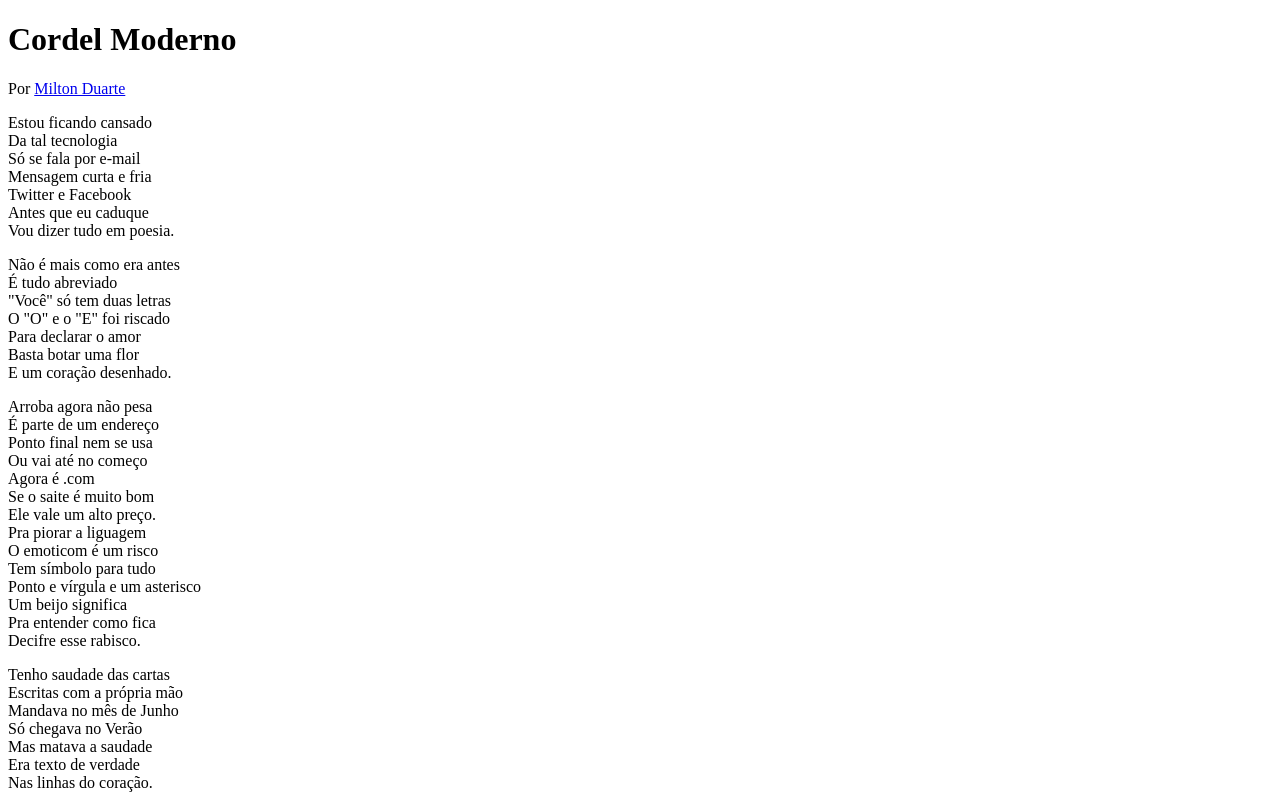
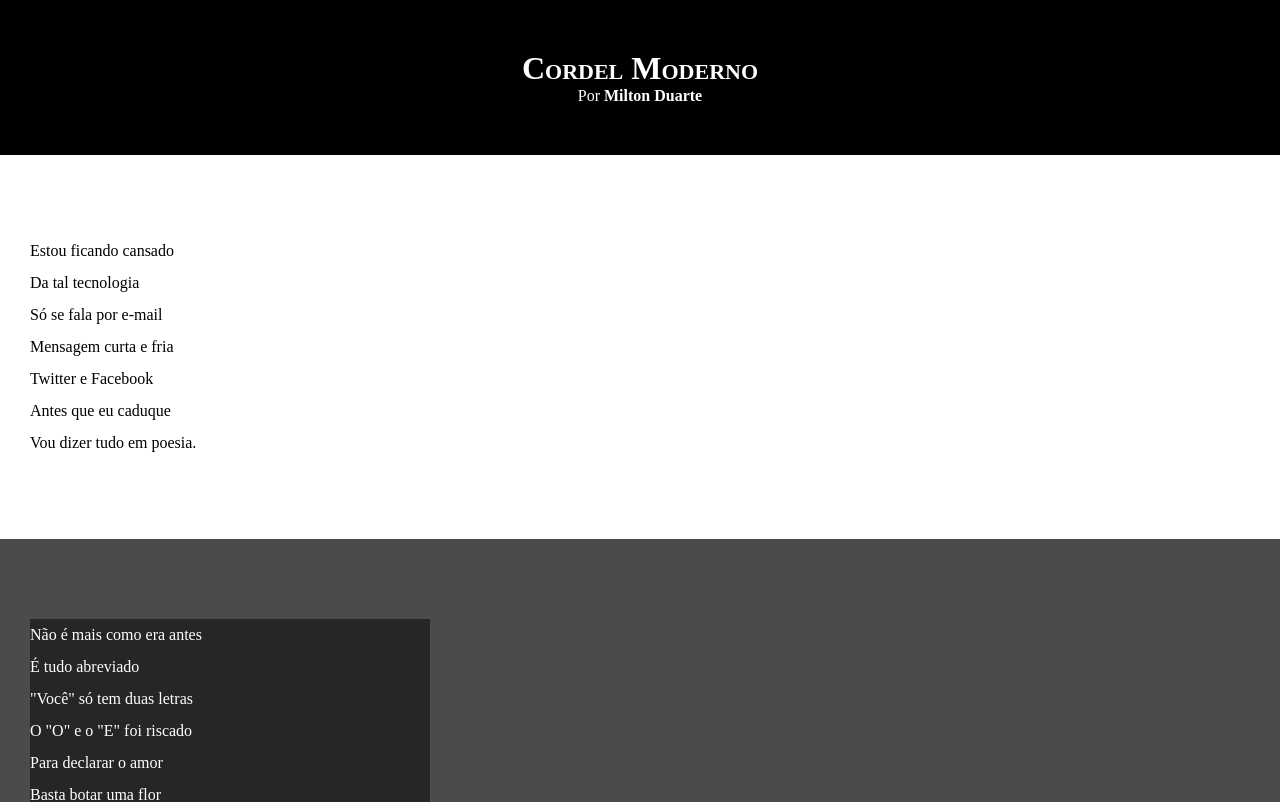
Before and after one commit to Saile-dev/HTML-CSS, a plain HTML site: page z desafios/des012/index.html in a window 1280 px wide. Shown: the top 802 px of the page. Drawn offline with Linux system fonts and the light colour scheme.

Commit message:
Atualizei  minha pasta ex012

```diff
--- a/z desafios/des012/index.html
+++ b/z desafios/des012/index.html
@@ -15,7 +15,7 @@
 
 
 
-    <section>
+    <section class="normal">
         <p>
             Estou ficando cansado <br>
             Da tal tecnologia <br>
@@ -28,7 +28,7 @@
     </section>
 
 
-    <section>
+    <section class="imagem">
         <p>
             Não é mais como era antes <br>
             É tudo abreviado <br>
@@ -42,7 +42,7 @@
 
 
 
-    <section>
+    <section class="normal">
         <p>
             Arroba agora não pesa <br>
             É parte de um endereço <br>
@@ -51,7 +51,9 @@
             Agora é .com <br>
             Se o saite é muito bom <br>
             Ele vale um alto preço. <br>
-            Pra piorar a liguagem <br>
+        </p>
+
+           <p> Pra piorar a liguagem <br>
             O emoticom é um risco <br>
             Tem símbolo para tudo <br>
             Ponto e vírgula e um asterisco <br>
@@ -63,7 +65,7 @@
 
 
 
-    <section>
+    <section class="imagem">
         <p>
             Tenho saudade das cartas <br>
             Escritas com a própria mão <br>
@@ -77,7 +79,7 @@
 
 
 
-    <section>
+    <section class="normal">
         <p>
             Agora, escrevo e envio <br>
             Chegando na mesma hora <br>
--- a/z desafios/des012/style.css
+++ b/z desafios/des012/style.css
@@ -1 +1,65 @@
 @charset "UTF-8";
+
+*{
+    margin: 0px;
+    padding: 0px;
+}
+
+html, body{
+    min-height: 100vh;
+    background-color: darkgray;
+}
+
+header{
+    background-color: black;
+    color: white;
+    text-align: center;
+}
+
+header > h1{
+    padding-top: 50px;
+    font-variant: small-caps;
+}
+
+header > p{
+    padding-bottom: 50px;
+}
+
+a{
+    color: white;
+    text-decoration: none;
+    font-weight: bold;
+}
+
+a:hover{
+    text-decoration: underline;
+}
+
+section{
+    padding-top: 10vh;
+    padding-bottom: 10vh;
+    line-height: 2em;
+    padding-left: 30px;
+}
+
+section.normal{
+    background-color: white;
+    color: black;
+}
+
+section.imagem{
+    background-color: rgba(0, 0, 0, 0.556);
+    color: white;
+}
+
+section.imagem > p{
+    background-color: rgba(0, 0, 0, 0.489);
+    width: 400px;
+}
+
+footer{
+    background-color: black;
+    color: white;
+    text-align: center;
+    padding: 10px;
+}
```
